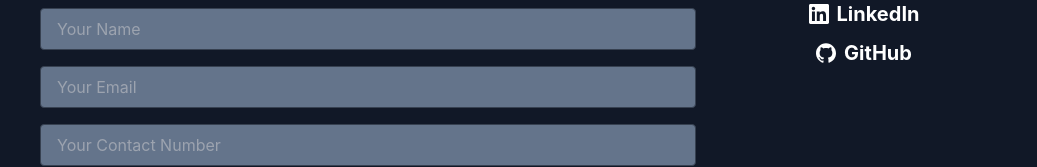
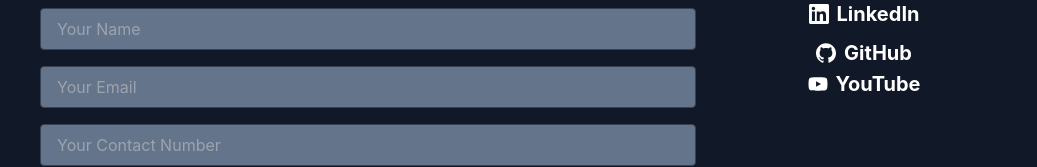
Before and after one commit to Johnny-Codes/portfolio, a React (Vite) app: page / in a window 1280 px wide. Shown: the part 2028-2195 px from the top of the page, without its empty margins (112-1149 px from the left). Built offline with nearby package versions, Linux system fonts and the light colour scheme.

Commit message:
youtube to contact page

```diff
--- a/src/components/contact/ContactForm.jsx
+++ b/src/components/contact/ContactForm.jsx
@@ -1,5 +1,6 @@
 import { useState } from "react";
 import { SiGithub, SiLinkedin } from "react-icons/si";
+import { FaYoutube } from "react-icons/fa";
 
 const ContactForm = () => {
   const [formData, setFormData] = useState({
@@ -143,6 +144,16 @@ const ContactForm = () => {
               <SiGithub /> GitHub
             </a>
           </p>
+          <p className="text-xl font-bold">
+            <a
+              href="https://www.youtube.com/@johnny-codes"
+              target="_blank"
+              rel="noreferrer"
+              className="inline-flex items-center gap-2"
+            >
+              <FaYoutube /> YouTube
+            </a>
+          </p>
         </div>
       </div>
     </>
```
